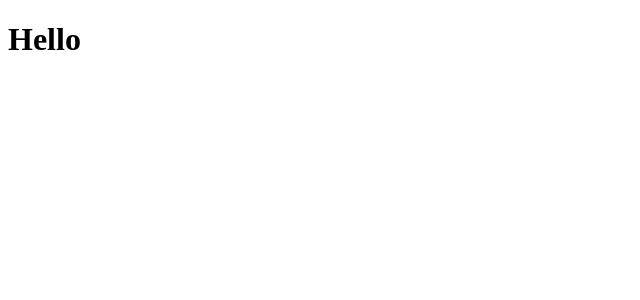
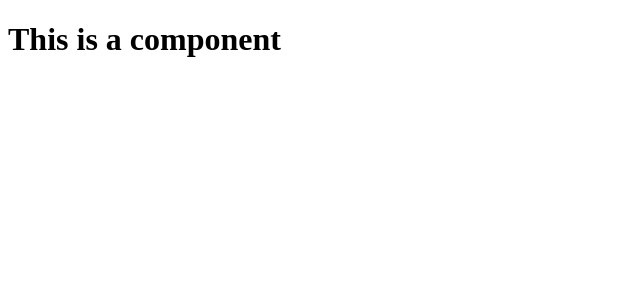
Before and after one commit to Winkeltje84/EggHeadIO-StartUsingReact, a React (Create React App) app: page / in a window 1280 px wide. Shown: the top 300 px of the page, without its empty margins (0-640 px from the left). Built offline with nearby package versions, Linux system fonts and the light colour scheme; the HTML template or start-up script is replaced by a standard one.

Commit message:
turning a "stateless function component" into a "class component". Major difference: only the class component can have a state

```diff
--- a/src/App.js
+++ b/src/App.js
@@ -1,5 +1,9 @@
 import React from 'react';
 
-const App = () => <h1>Hello</h1>
+class App extends React.Component {
+  render(){
+    return <h1>This is a component</h1>
+  }
+}
 
 export default App
```
